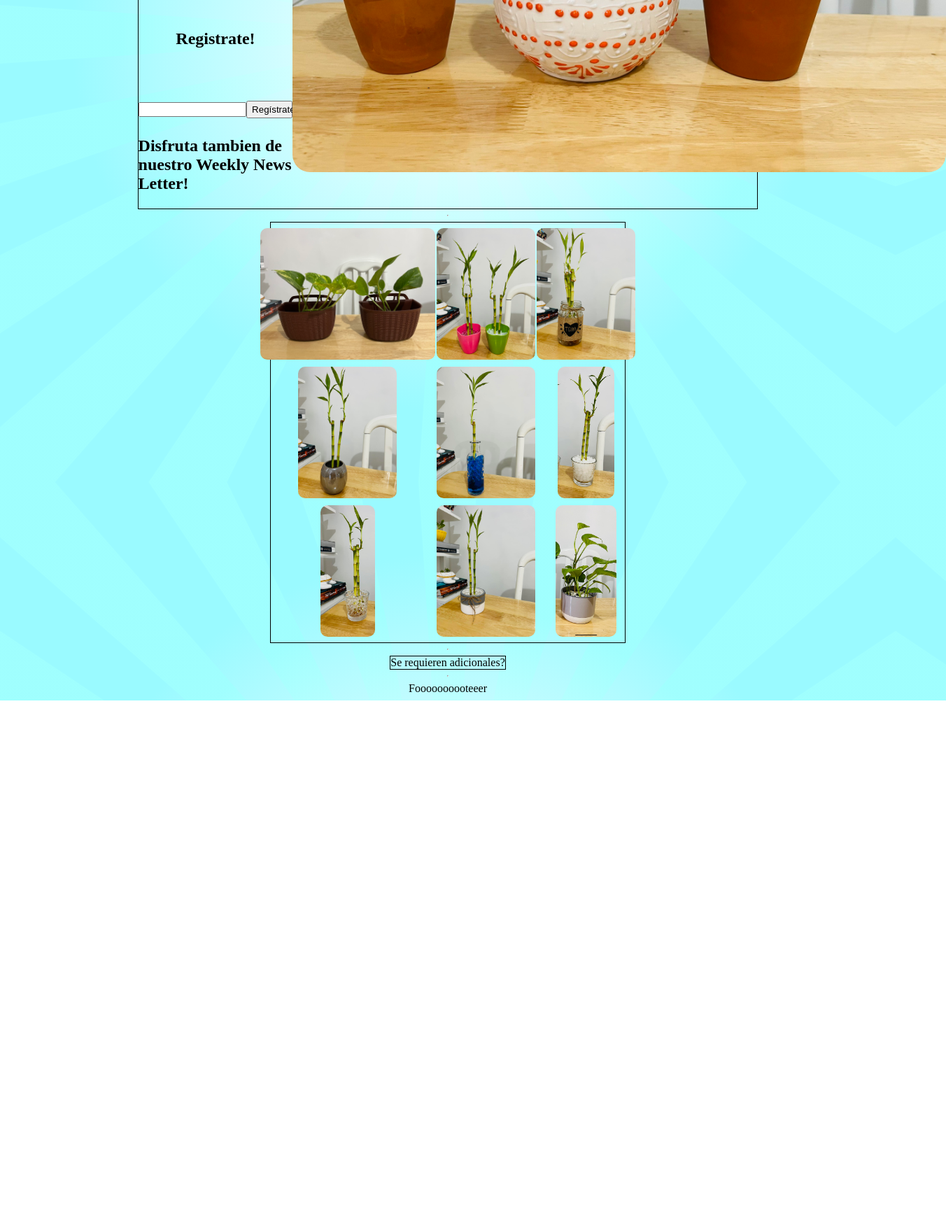
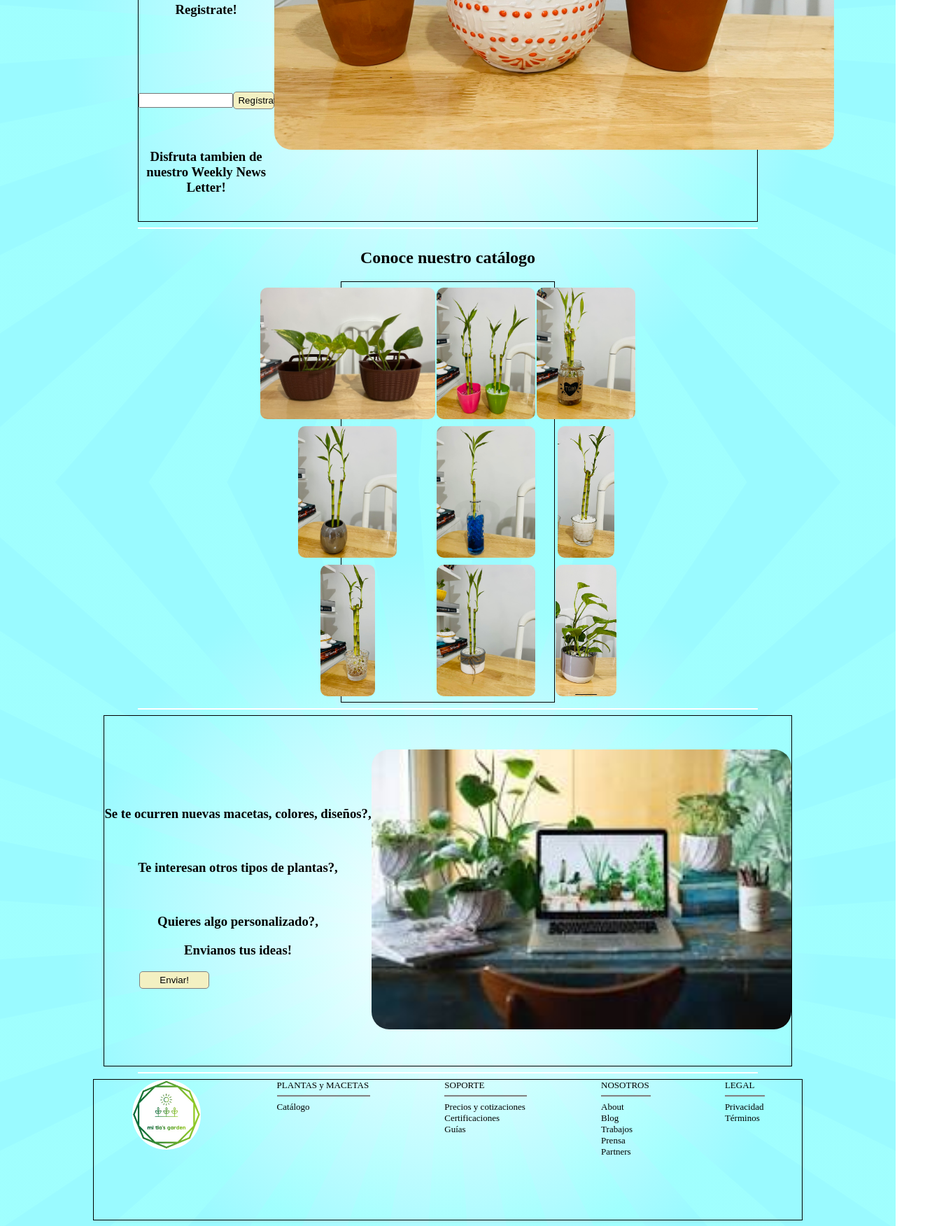
Before and after one commit to moyhdzg/LandingPage, a plain HTML site: page index.html in a window 1280 px wide. Shown: the part 591-2343 px from the top of the page at 70% size, 1352 px wide, since content can reach past the window. Before the commit the page ends 1592 px from the top, so only its background shows below. Drawn offline with Linux system fonts and the light colour scheme.

Commit message:
pagina completa, faltan media queries

```diff
--- a/index.html
+++ b/index.html
@@ -14,33 +14,41 @@
         </div>
         <div class="Titulo"></div>
         <div class="Menu">
-            <ul>
+            <ul class="listaInicio">
                 <li class="Menu1">Inicio</li>
-                <li>|</li>
+                <li class="sep">|</li>
                 <li class="Menu2">Productos</li>
-                <li>|</li>
+                <li class="sep">|</li>
                 <li class="Menu3">Servicios</li>
             </ul>
         </div>
     </header>
+
+    <hr size="2px" color="white" width="70%" />
     <section class="Jumbotron">
         <aside class = "user">
             <section class = "desc">
-                   <h2>Únete a nuestra comunidad, conoce otros amantes de las plantas como tú y recibe las mejores noticias de como cuidar tus plantas!.</h2>
+                <h3>Únete a nuestra comunidad, conoce otros amantes de las plantas como tú y recibe las mejores noticias de como cuidar tus plantas!.</h3>
                 <br><br><br>
-                    <h2>Registrate!</h2>
+                <h3>Registrate!</h3>
             </section>
             <section class = "reg">
                     <input class="caja" type="text" style= "width :70%; height :15px">
                     <button class="submit" style= "width:30%; height:25px">Regístrate!</button>
             </section>
-            <h2>Disfruta tambien de nuestro Weekly News Letter!</h2>
+            <Section class="despedida">
+                <h3>Disfruta tambien de nuestro Weekly News Letter!</h3>
+            </Section>
         </aside>
         <article class="mainpic">
             <img class="imgjumbo" src="3Macetasfondo.jpg" alt="">
         </article>
     </section>
-   <section class="divider"><hr></section>
+    <hr size="2px" color="white" width="70%" />
+    <div class="catalogo">
+        <section Class="cata">
+            <h1>Conoce nuestro catálogo</h1>
+        </section>
         <section class="blog">
             <img class="cat one" src="./1.jpg" alt="">
             <img class="cat two" src="./2.jpg" alt="">
@@ -51,15 +59,59 @@
             <img class="cat seven" src="./7.jpg" alt="">
             <img class="cat eight" src="./8.jpg" alt="">
             <img class="cat nine" src="./9.jpg" alt="">
-
         </section>
-    <section class="divider"><hr></section>
+    </div>
+    <hr size="2px" color="white" width="70%" />
     <section class="adicionales">
-        Se requieren adicionales?
+        <aside class = "customizar">
+            <section class = "custodec">
+                <h3>Se te ocurren nuevas macetas, colores, diseños?,</h3>
+                <br>
+                <h3>Te interesan otros tipos de plantas?,</h3>
+                <br>
+                <h3>Quieres algo personalizado?,</h3>
+                <h3>Envianos tus ideas!</h3>
             </section>
-    <section class="divider"><hr></section>
-    <footer>
-        Foooooooooteeer
+            <section class ="correo">
+                <button class="submit" style= "width:30%; height:25px">Enviar!</button>
+            </section>
+        </aside>
+        <article class="persopic">
+            <img class="jumbo2" src="officeplants.jpg" alt="">
+        </article>
+    </section>
+    <hr size="2px" color="white" width="70%" />
+    <footer class="pie">
+        <div class="listas redes">
+            <img class="mitiapie" src="./mitiaslogo.jpg" alt="">
+        </div>
+        <ul class="listas Plantas">
+            <li>PLANTAS y MACETAS</li>
+            <li><hr size="2px" color="gray" width="100%" /></li>
+            <li>Catálogo</li>
+        </ul>
+        <ul class="listas soporte">
+            <li>SOPORTE</li>
+            <li><hr size="2px" color="gray" width="100%" /></li>
+            <li>Precios y cotizaciones</li>
+            <li>Certificaciones</li>
+            <li>Guías</li>
+        </ul>
+        <ul class="listas about">
+            <li>NOSOTROS</li>
+            <li><hr size="2px" color="gray" width="100%" /></li>
+            <li>About</li>
+            <li>Blog</li>
+            <li>Trabajos</li>
+            <li>Prensa</li>
+            <li>Partners</li>
+        </ul>
+        <ul class="listas legal">
+            <li>LEGAL</li>
+            <li><hr size="2px" color="gray" width="100%" /></li>
+            <li>Privacidad</li>
+            <li>Términos</li>
+        </ul>
     </footer>
 </body>
 </html>
--- a/style.css
+++ b/style.css
@@ -4,10 +4,7 @@ body{
     background-attachment: fixed;
     background-size: cover;
 }
-hr{
-    size: 200px;
-    color:black black;
-}
+
 .wrapper{
     display: flex;
     flex-direction:column;
@@ -44,25 +41,41 @@ hr{
     order: 3;
     justify-self: flex-end;
 }
-ul{
+.listaInicio{
     list-style-type: none;
     padding:0px;
     margin: 0px;
     font: bolder ;
 }
-li{
+.Menu1{
     float: left;
     margin-left: 5px;
     padding:0%;
     font: bolder;
-
 }
-
+.Menu2{
+    float: left;
+    margin-left: 5px;
+    padding:0%;
+    font: bolder;
+}
+.Menu3{
+    float: left;
+    margin-left: 5px;
+    padding:0%;
+    font: bolder;
+}
+.sep{
+    float: left;
+    margin-left: 5px;
+    padding:0%;
+    font: bolder;
+}
 .Jumbotron{
     display: flex;
     justify-content: space-between;
     border: 1px solid black;
-    width:70%;
+    width: 70%;
     height: 800px;
 }
 .desc{
@@ -72,15 +85,15 @@ li{
     align-content: center;
     justify-content: center;
 }
-h2{
-    align-self: center;
-}
+
 .user{
     display: flex;
     flex-direction: column;
     justify-content: space-around;
     align-items: center;
+    text-align: center;
 }
+
 .reg{
     display:flex;
     flex-direction: row;
@@ -88,11 +101,27 @@ h2{
     justify-content: space-around;
     row-gap: 5px;
 }
+.despedida{
+    justify-content: space-around;
+    align-items: center;
+}
+h3{
+    align-self: center;
+}
+.catalogo{
+    display:flex;
+    flex-direction: column;
+    align-self: center;
+}
+.cata{
+    align-self: center;
+}
+
 .mainpic{
     align-self: center;
 }
 .imgjumbo{
-    height: 700px;
+    height: 600px;
     border-radius: 25px;
 }
 .blog{
@@ -119,9 +148,59 @@ img:hover{
     border:solid 1px #ffffff;
 }
 .adicionales{
+    display: flex;
+    flex-direction: row;
     border: 1px solid black;
+    align-items: center;
+    justify-content: center;
+    height: 500px;
+}
+.customizar{
+    justify-self: center;
+    align-self: center;
+}
+.custodec{
+    padding: auto;
+    margin: auto;
+    text-align: center;
 }
 
-.footer{
+.jumbo2{
+    height: 400px;
+    border-radius: 25px;
+}
+.correo{
+    align-content: stretch;
+    padding-left: 50px;
+}
+.submit{
+    font-displa
+}
+button{
+    border: .5px solid gray;
+    background-color: rgb(243, 240, 194);
+    border-radius: 5px;
+}
+.pie{
     border: 1px solid black;
+    display: flex;
+    flex-direction: row;
+    justify-content: space-around;
+    width: 80%
+
 }
+.listas{
+    list-style-type: none;
+    padding:0px;
+    margin: 0px;
+    font: rgb(169, 169, 169) bolder;
+    font-size: small;
+    height: 200px;
+}
+.mitiapie{
+    height: 100px;
+    border-radius: 999em;
+}
+.redes{
+
+}
```
Also changed, not shown: officeplants.jpg (added). Lines whose indentation alone changed are shown as unchanged.
